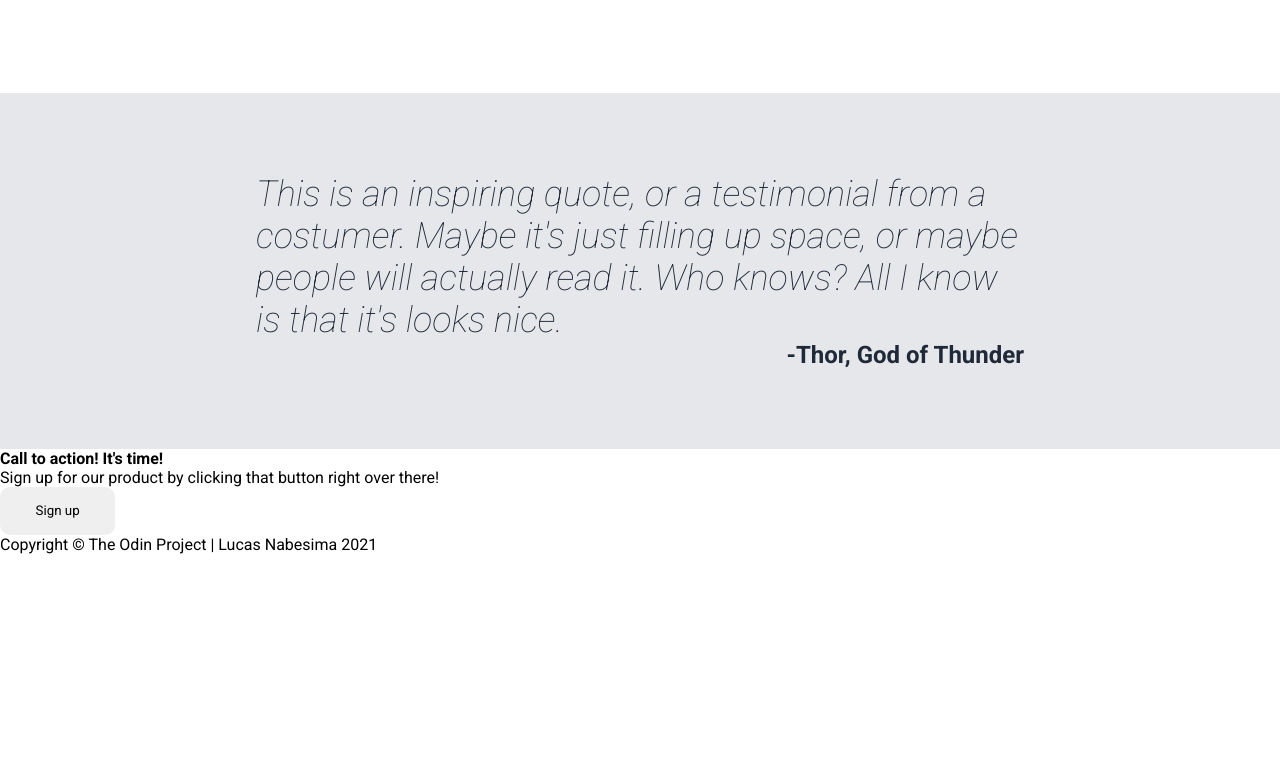
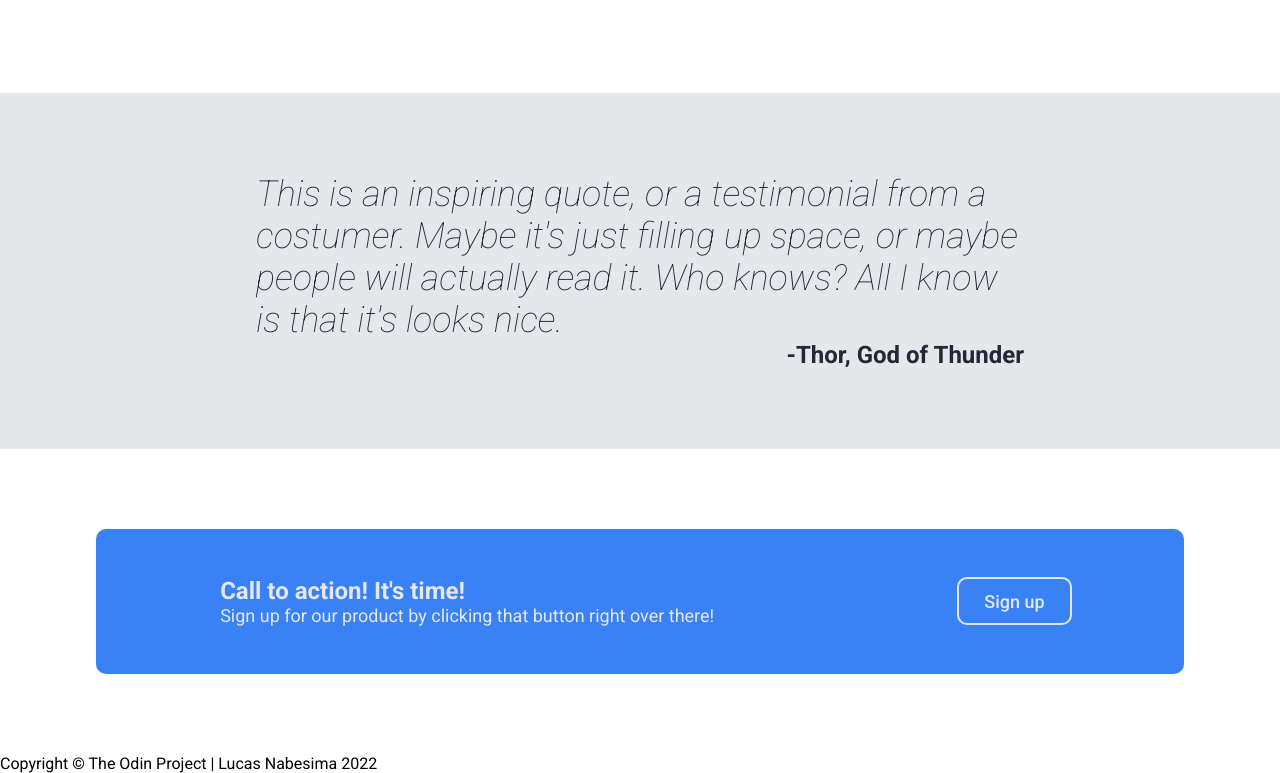
Before and after one commit to lnabesima/odin_landing-page, a plain HTML site: page index.html in a window 1280 px wide. Shown: the part 944-1717 px from the top of the page. Before the commit the page ends 1498 px from the top, so only its background shows below. Drawn offline with Linux system fonts and the light colour scheme.

Commit message:
Finish styling CTA section

```diff
--- a/index.html
+++ b/index.html
@@ -80,16 +80,18 @@
 			</section>
 
 			<section id="four" class="newsletter">
-				<div class="news-container">
-					<h4>Call to action! It's time!</h4>
-					<p>
-						Sign up for our product by clicking that button right over there!
-					</p>
+				<div class="news-container w85 grid">
+					<div class="text-wrapper">
+						<h4>Call to action! It's time!</h4>
+						<p>
+							Sign up for our product by clicking that button right over there!
+						</p>
+					</div>
 					<button>Sign up</button>
 				</div>
 			</section>
 		</main>
 
-		<footer>Copyright &copy; The Odin Project | Lucas Nabesima 2021</footer>
+		<footer>Copyright &copy; The Odin Project | Lucas Nabesima 2022</footer>
 	</body>
 </html>
--- a/style.css
+++ b/style.css
@@ -33,6 +33,10 @@ a {
 
 .flex {
 	display: flex;
+}
+
+.grid {
+	display: grid;
 }
 
 button {
@@ -183,3 +187,35 @@ nav {
 	color: var(--dark-background);
 	font-style: normal;
 }
+
+/*---- Four ----*/
+#four {
+	padding: 5rem 0;
+}
+
+.news-container {
+	padding: 3rem 7rem;
+	border-radius: 10px;
+	background-color: var(--button-color);
+	grid-template-columns: 1.2fr 0.8fr;
+	place-items: center;
+}
+
+.text-wrapper h4,
+.text-wrapper p {
+	color: var(--secondary-text);
+	font-size: 18px;
+}
+
+.text-wrapper h4 {
+	font-size: 24px;
+}
+
+.news-container button {
+	justify-self: end;
+	background-color: var(--button-color);
+	border: 2px solid var(--secondary-text);
+	color: var(--secondary-text);
+	font-size: 18px;
+	font-weight: 500;
+}
```
